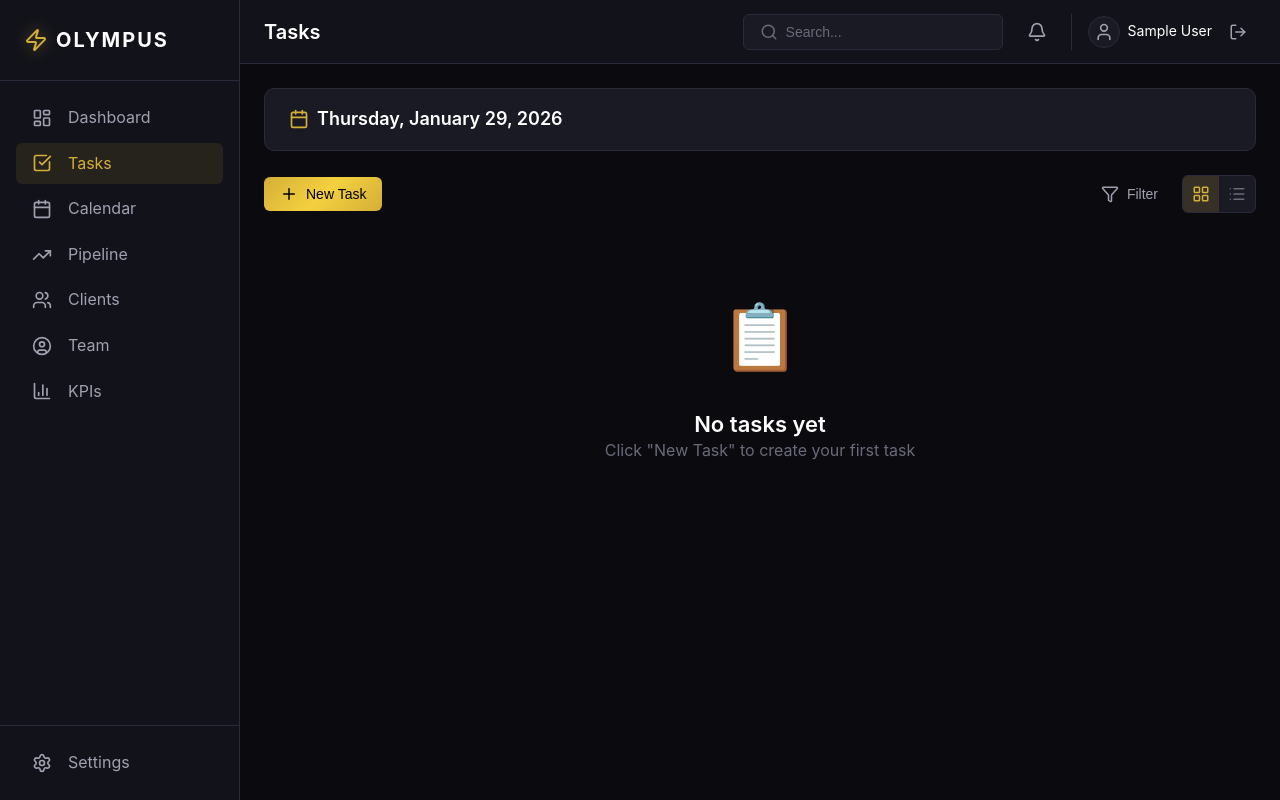
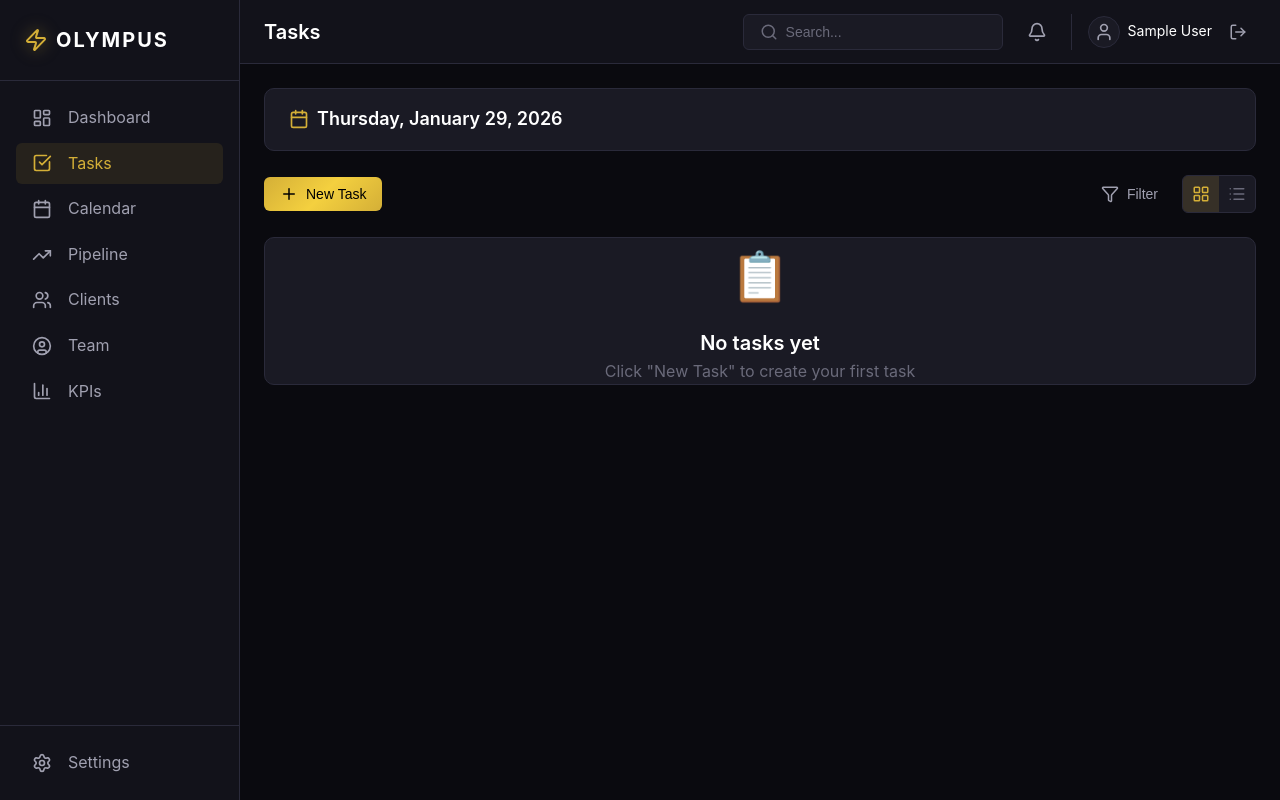
Before and after one commit to squall-leonhart-19/olympus-crm, a React (Vite) app: page /tasks in a window 1280 px wide. Built offline with nearby package versions, Linux system fonts and the light colour scheme; sample sign-in values are in the browser's storage.

Commit message:
✨ Add empty state styling

```diff
--- a/src/pages/Tasks.css
+++ b/src/pages/Tasks.css
@@ -424,3 +424,38 @@
     align-items: center;
     gap: var(--spacing-xs);
 }
+
+/* Empty State */
+.empty-state {
+    display: flex;
+    flex-direction: column;
+    align-items: center;
+    justify-content: center;
+    padding: var(--spacing-xxl);
+    text-align: center;
+    background: var(--bg-card);
+    border: 1px solid var(--border-color);
+    border-radius: var(--radius-md);
+}
+
+.empty-state .empty-icon {
+    font-size: 3rem;
+    margin-bottom: var(--spacing-md);
+}
+
+.empty-state h3 {
+    font-size: 1.25rem;
+    margin-bottom: var(--spacing-xs);
+}
+
+.empty-state p {
+    color: var(--text-muted);
+}
+
+.loading-state {
+    display: flex;
+    align-items: center;
+    justify-content: center;
+    padding: var(--spacing-xxl);
+    color: var(--text-muted);
+}
```
